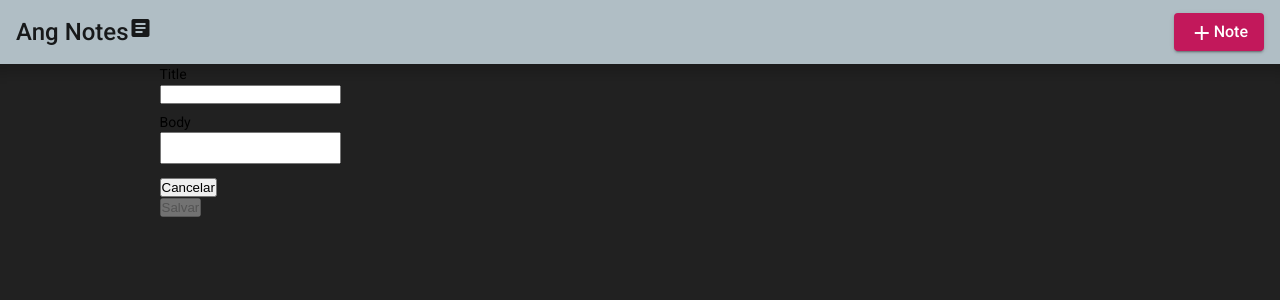
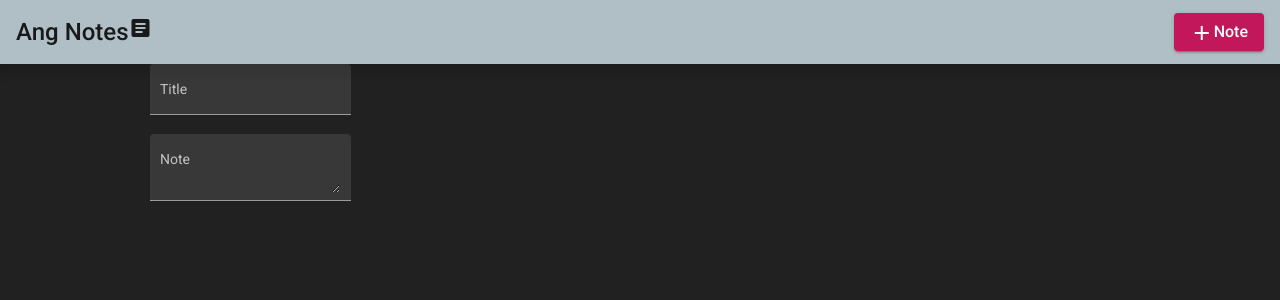
Before and after one commit to ranielsobrinho/AngNotes, an Angular app: page /1 in a window 1280 px wide. Shown: the top 300 px of the page. Built offline with nearby package versions, Linux system fonts and the light colour scheme.

Commit message:
Add form field

```diff
--- a/src/app/pages/note-details/note-details.component.html
+++ b/src/app/pages/note-details/note-details.component.html
@@ -1,27 +1,12 @@
-<div class="form-container">
-    <form [formGroup]= "form">
-        <div class="field">
-            <label for="title" class="label">Title</label>
-            <div class="control">
-                <input type="text" name="title" class="input" formControlName="title">
-            </div>
-        </div>
-        <!-- ?<small *ngIf="form.controls.title.invalid && !form.controls.title.pristine" class="danger">*Este campo deve conter entre 3 e 45 caracteres</small> -->
-        <div class="field">
-            <label class="label">Body</label>
-            <div class="control">
-                <textarea class="textarea" formControlName="body"></textarea>
-            </div>
-        </div>
+<form [formGroup]= "form">
+    <mat-form-field appearance="fill">
+        <mat-label>Title</mat-label>
+        <input type="text" matInput formControlName="title">
+    </mat-form-field>
+            <!-- ?<small *ngIf="form.controls.title.invalid && !form.controls.title.pristine" class="danger">*Este campo deve conter entre 3 e 45 caracteres</small> -->
+    <mat-form-field appearance="fill">
+        <mat-label>Note</mat-label>
+        <textarea matInput formControlName="body"></textarea>
+    </mat-form-field>
 
-        <div>
-            <div class="cancelButton">
-                <button class="button" type="button">Cancelar</button>
-            </div>
-
-            <div class="saveButton">
-                <button class="button" type="submit" [disabled]="form.invalid">Salvar</button>
-            </div>
-        </div>
-    </form>
-</div>
+</form>
```
